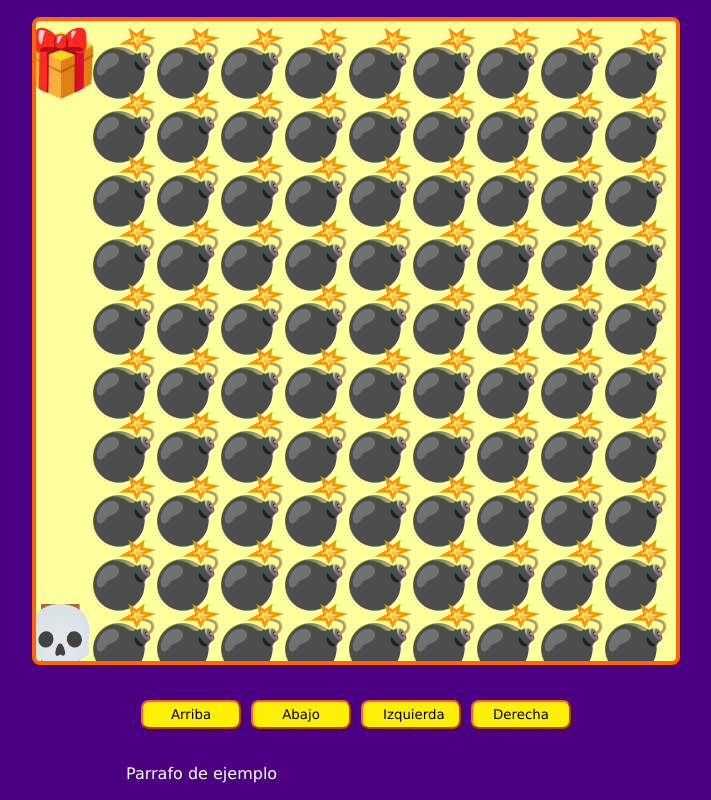
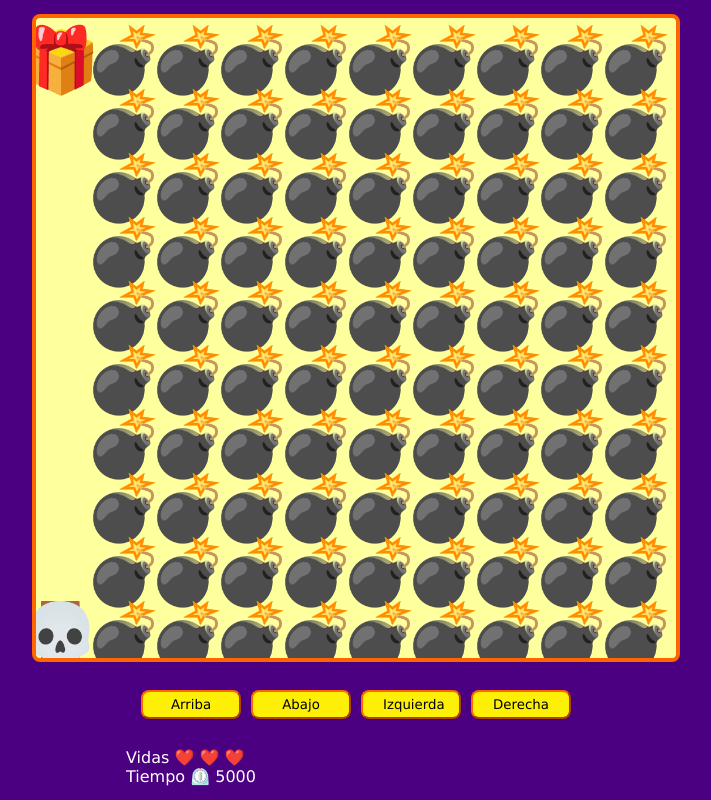
Before and after one commit to JosMiguelMM/-Crea-tu-Primer-Videojuego-, a plain HTML site: page index.html in a window 1280 px wide. Shown: the whole page, without its empty margins (284-995 px from the left). Drawn offline with Linux system fonts and the light colour scheme.

```diff
--- a/game.js
+++ b/game.js
@@ -3,7 +3,15 @@ const canvas = document.querySelector('#game'); //seleciona la etiqueta canvas
 const game = canvas.getContext('2d'); //se define que es 2d
 let canvasSize;
 let ElementsSize;
-let level =0;
+let level = 0;
+let lives = 3;
+
+let timeStart;
+let timePlayer;
+let timeInterval;
+
+const corazones = document.querySelector('#lives');
+const spanTiempo = document.querySelector('#time');
 
 const playerPosition = {//VARIABLES POSICIONES X,Y
     x: undefined,
@@ -59,14 +67,19 @@ function SetCanvaSive() {
 
 
 function startGame() {
-
     game.font = ElementsSize + 'px Verdana';
     game.textAlign = 'end';
 
     const map = maps[level];
-    if(!map){
+    if (!map) {
         gameWin();
         return;
+    }
+    showLives();
+
+    if(!timeStart){
+        timeStart = Date.now();
+        timeInterval = setInterval(showTime, 1000);
     }
 
     const mapRows = map.trim().split('\n'); //se convierte el string en arreglo y se le da espacios
@@ -81,7 +94,7 @@ function startGame() {
         }
     }*/
 
-    enemigosPosition=[];
+    enemigosPosition = [];
     // para hacer lo anterior se puede usar un forEach del siguiente modo
 
     //SE BORRA TODO
@@ -132,12 +145,12 @@ function movePlayer() {
     /* find VALIDA UNA POR UNA LAS POSICIONES SI EL JUGADOR
     * Y EL ENEMIGO ESTAN EN LA MISMA POSICION */
     const enemigoColision = enemigosPosition.find(enemy => {
-       const  enemyColisionX=enemy.x==playerPosition.x;
-       const  enemyColisionY=enemy.y==playerPosition.y
-         return enemyColisionX && enemyColisionY;
+        const enemyColisionX = enemy.x == playerPosition.x;
+        const enemyColisionY = enemy.y == playerPosition.y
+        return enemyColisionX && enemyColisionY;
     });
     if (enemigoColision) {
-        console.log('Te chocaste, perdiste');
+        levelFail();
     }
     game.fillText(emojis['PLAYER'], playerPosition.x, playerPosition.y);
 
@@ -147,12 +160,38 @@ function levelWin() {
     console.log('Ganaste');
     level++;
 
-    console.log('nivel',level);
+    console.log('nivel', level);
     startGame()
 }
 
 function gameWin() {
-    alert('Ganaste el juego');
+    alert('Terminaste el juego');
+    clearInterval(timeInterval);
+}
+
+function levelFail() {
+    lives--;
+    if (lives <= 0) {
+        level = 0;
+        lives = 3;
+        timeStart = undefined;
+    }
+    playerPosition.x = undefined;
+    playerPosition.y = undefined;
+    startGame();
+}
+
+function showLives() {
+    /*
+    * se crea un arreglo que  ponen emojis de corazones en las posiciones
+    * segun el numero de vidas */
+    const heartArray = Array(lives).fill(emojis['HEART'])//se crea un array con la cantidad de vidas
+    corazones.innerHTML = heartArray.join(' ');//se une el array con el separador que se le indique
+    //console.log(heartArray);
+}
+
+function showTime(){
+    spanTiempo.innerHTML=Date.now()-timeStart;
 }
 
 //PARA BOTONES DEL TECLADO DE WINDOWS
--- a/index.html
+++ b/index.html
@@ -5,7 +5,7 @@
     <meta name="viewport"
           content="width=device-width, user-scalable=no, initial-scale=1.0, maximum-scale=1.0, minimum-scale=1.0">
     <meta http-equiv="X-UA-Compatible" content="ie=edge">
-    <title>Juego de Laverinto online</title>
+    <title>Juego de Laverinto Online</title>
     <link rel="stylesheet" href="./styles.css">
 
 </head>
@@ -20,7 +20,12 @@
     </div>
 
     <div class="messages">
-        <p>Parrafo de ejemplo</p>
+        <p>Vidas
+            <span id="lives"></span>
+        </p>
+        <p>Tiempo ⏲️
+            <span id="time"></span>
+        </p>
     </div>
 </div>
 
--- a/maps.js
+++ b/maps.js
@@ -12,6 +12,7 @@ const emojis = {
     'BOMB_COLLISION': '🔥',
     'GAME_OVER': '👎',
     'WIN': '🏆',
+    'HEART': '❤️️',
 };
 
 const maps = [];
```
